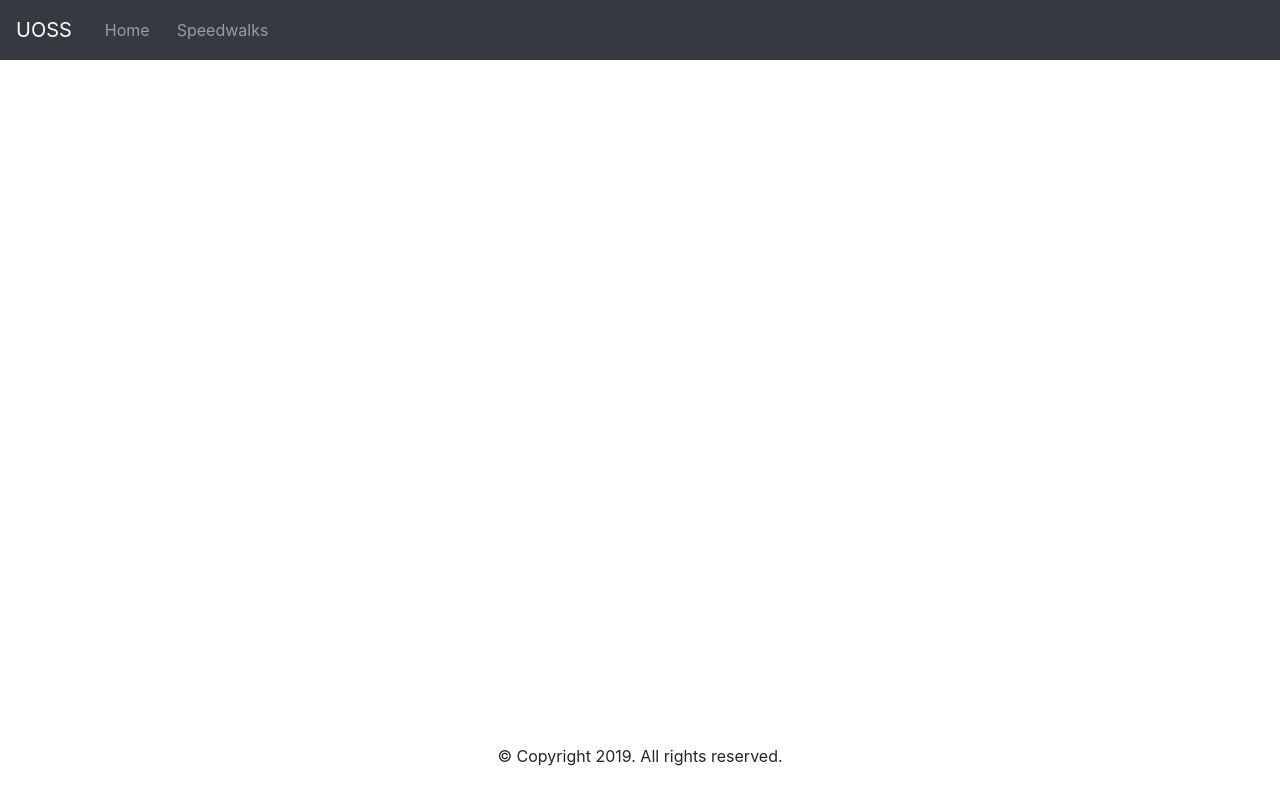
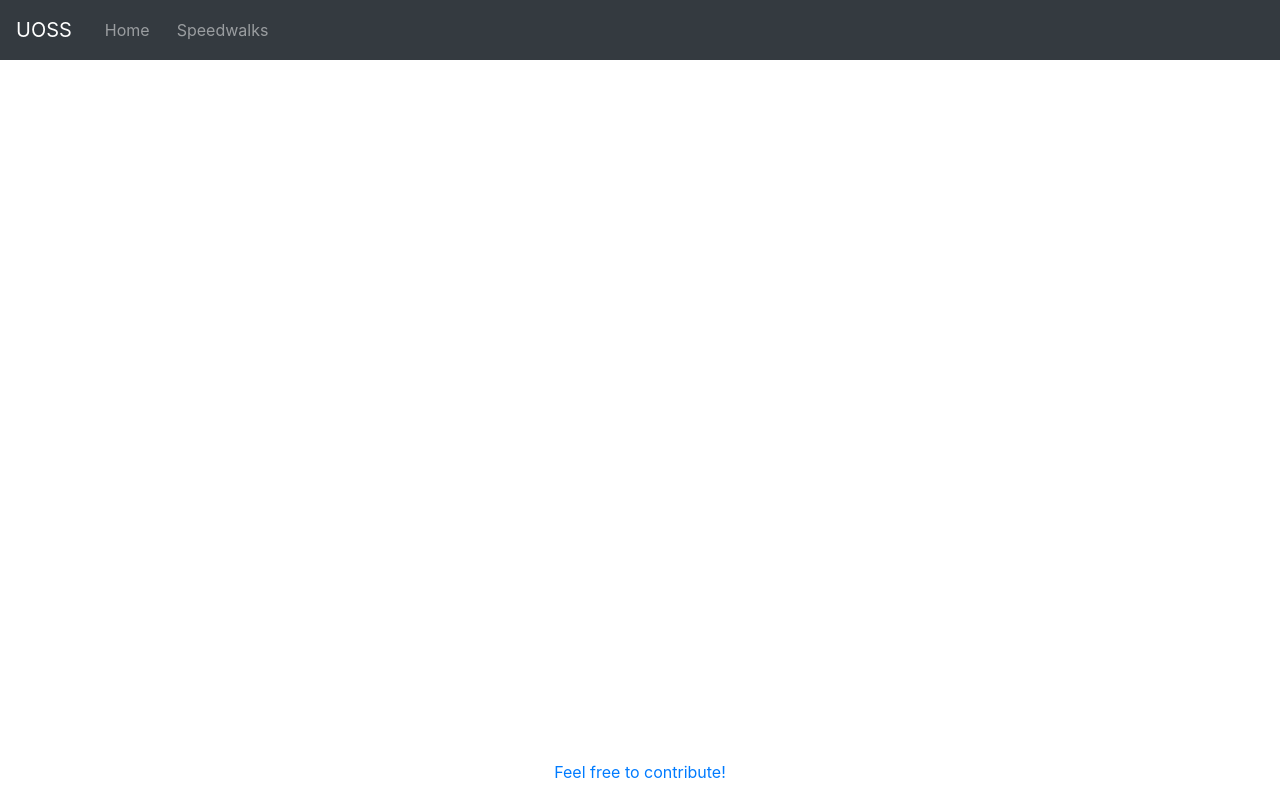
Before and after one commit to jance1499/uoss-app, an Angular app: page / in a window 1280 px wide. Built offline with nearby package versions, Linux system fonts and the light colour scheme.

Commit message:
Updated footer with contribute link

```diff
--- a/src/app/footer/footer.component.html
+++ b/src/app/footer/footer.component.html
@@ -1,3 +1,3 @@
 <footer>
-  <p class="text-xs-center">© Copyright 2019. All rights reserved.</p>
+  <a href="https://github.com/jance1499/uoss-app">Feel free to contribute!</a>
 </footer>
```
